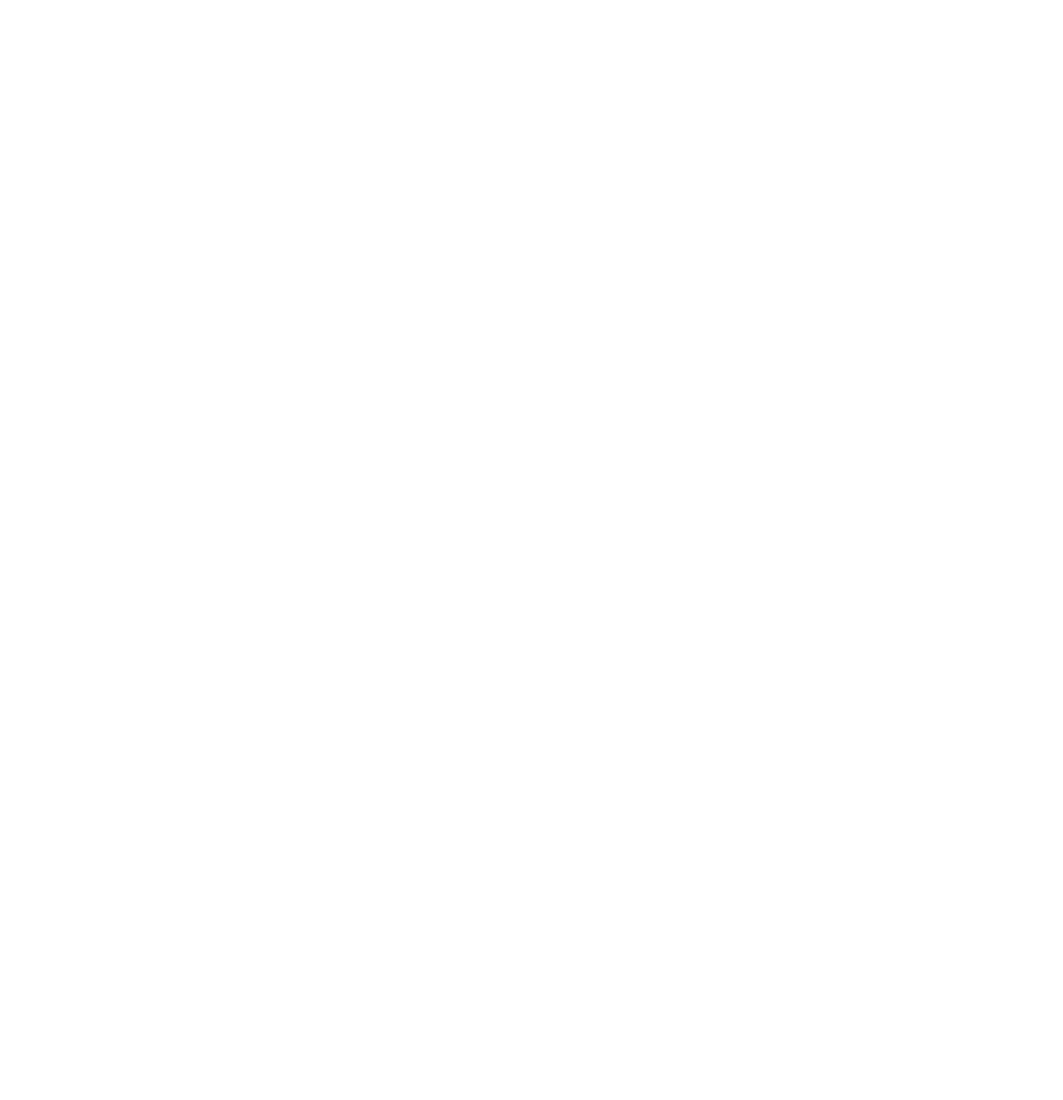
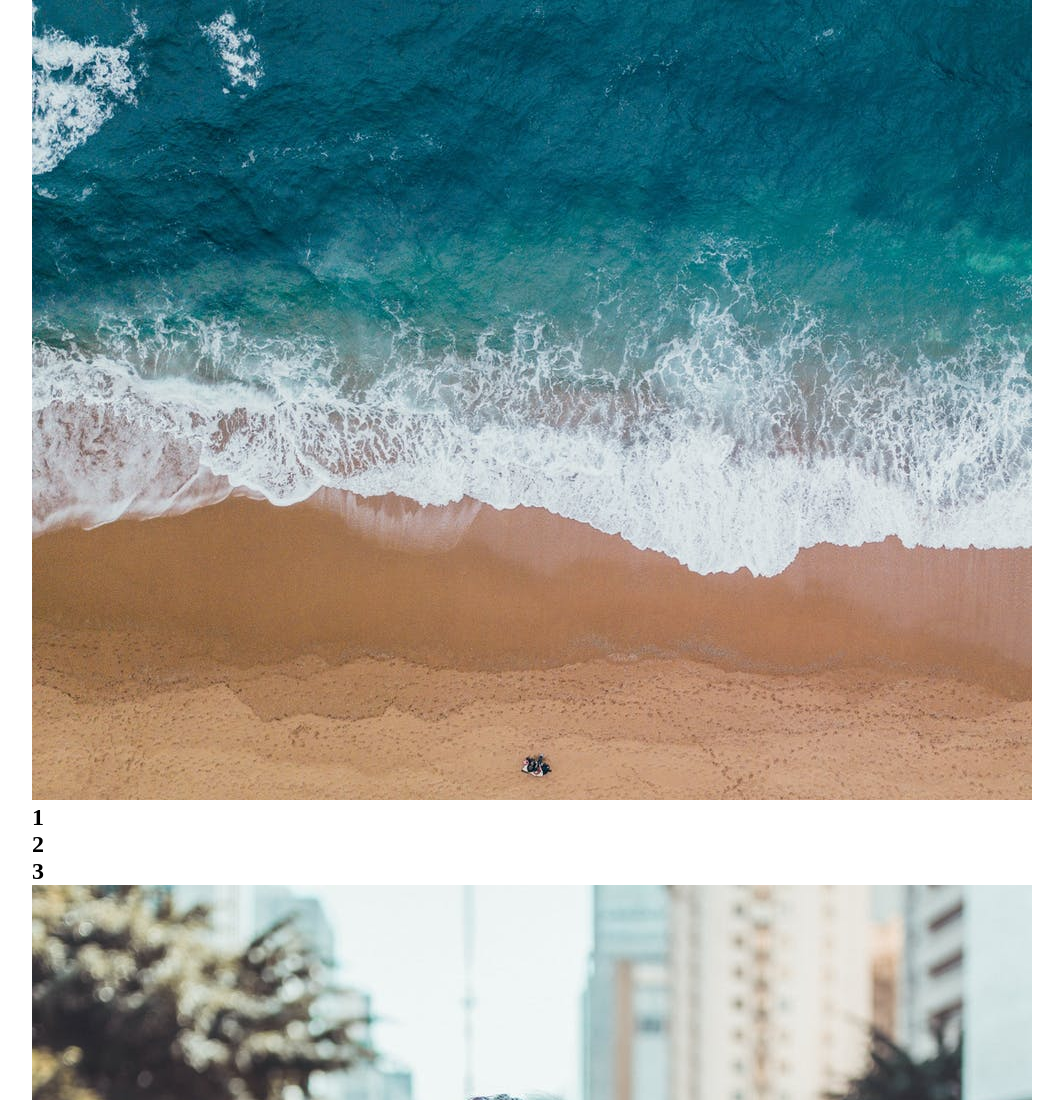
Before and after one commit to Sherlockzen/slider, a plain HTML site: page index.html in a window 1280 px wide. Shown: the top 1100 px of the page, without its empty margins (108-1171 px from the left). Before the commit the page ends 800 px from the top, so only its background shows below. Drawn offline with Linux system fonts and the light colour scheme.

Commit message:
Feat: Structure the html

```diff
--- a/index.html
+++ b/index.html
@@ -4,10 +4,31 @@
         <meta charset="UTF-8">
         <meta http-equiv="X-UA-Compatible" content="IE=edge">
         <meta name="viewport" content="width=device-width, initial-scale=1.0">
+        <link rel="stylesheet" href="style.css">
         <title>Slider</title>
     </head>
     <body>
+        <section class="slider-container">
+            <div class="slide">
+                <img class="slide-img" src="images/img-1.jpeg" alt="">
+                <h1>1</h1>
+            </div>
+            <div class="slide">
+                <h1>2</h1>
+            </div>
+            <div class="slide">
+                <h1>3</h1>
+            </div>
+            <div class="slide">
+                <img class="person-img" src="images/person-1.jpeg" alt="">
+                <h1>4</h1>
+            </div>
 
+            <div class="btn-container">
+                <button class="prevBtn" type="button">anterior</button>
+                <button class="nextBtn" type="button">próximo</button>
+            </div>
+        </section>
         <script src="app.js"></script>
     </body>
 </html>
--- a/style.css
+++ b/style.css
@@ -0,0 +1,61 @@
+@import url('https://fonts.googleapis.com/css?family=Open+Sans|Roboto:400,700&display=swap');
+
+/*
+===============
+Variables
+===============
+*/
+
+:root {
+    /* dark shades of primary color*/
+    --clr-primary-1: hsl(205, 86%, 17%);
+    --clr-primary-2: hsl(205, 77%, 27%);
+    --clr-primary-3: hsl(205, 72%, 37%);
+    --clr-primary-4: hsl(205, 63%, 48%);
+    /* primary/main color */
+    --clr-primary-5: #e9b649;
+    /* lighter shades of primary color */
+    --clr-primary-6: hsl(205, 89%, 70%);
+    --clr-primary-7: hsl(39, 90%, 76%);
+    --clr-primary-8: hsl(205, 86%, 81%);
+    --clr-primary-9: hsl(39, 90%, 88%);
+    --clr-primary-10: hsl(205, 100%, 96%);
+    /* darkest grey - used for headings */
+    --clr-grey-1: hsl(209, 61%, 16%);
+    --clr-grey-2: hsl(211, 39%, 23%);
+    --clr-grey-3: hsl(209, 34%, 30%);
+    --clr-grey-4: hsl(209, 28%, 39%);
+    /* grey used for paragraphs */
+    --clr-grey-5: hsl(210, 22%, 49%);
+    --clr-grey-6: hsl(209, 23%, 60%);
+    --clr-grey-7: hsl(211, 27%, 70%);
+    --clr-grey-8: hsl(210, 31%, 80%);
+    --clr-grey-9: hsl(212, 33%, 89%);
+    --clr-grey-10: hsl(26, 33%, 96%);
+    --clr-white: #fff;
+    --clr-red-dark: hsl(360, 67%, 44%);
+    --clr-red-light: hsl(360, 71%, 66%);
+    --clr-green-dark: hsl(125, 67%, 44%);
+    --clr-green-light: hsl(125, 71%, 66%);
+    --clr-black: #222;
+    --ff-primary: 'Roboto', sans-serif;
+    --ff-secondary: 'Open Sans', sans-serif;
+    --transition: all 0.3s linear;
+    --spacing: 0.25rem;
+    --radius: 0.5rem;
+    --light-shadow: 0 5px 15px rgba(0, 0, 0, 0.1);
+    --dark-shadow: 0 5px 15px rgba(0, 0, 0, 0.2);
+    --max-width: 1170px;
+    --fixed-width: 620px;
+  }
+
+* {
+    margin: 0;
+    padding: 0;
+    box-sizing: border-box;
+}
+
+body {
+    display: grid;
+    place-items: center;
+}
```
Also changed, not shown: images/img-1.jpeg (added), images/img-2.jpeg (added), images/person-1.jpeg (added).
